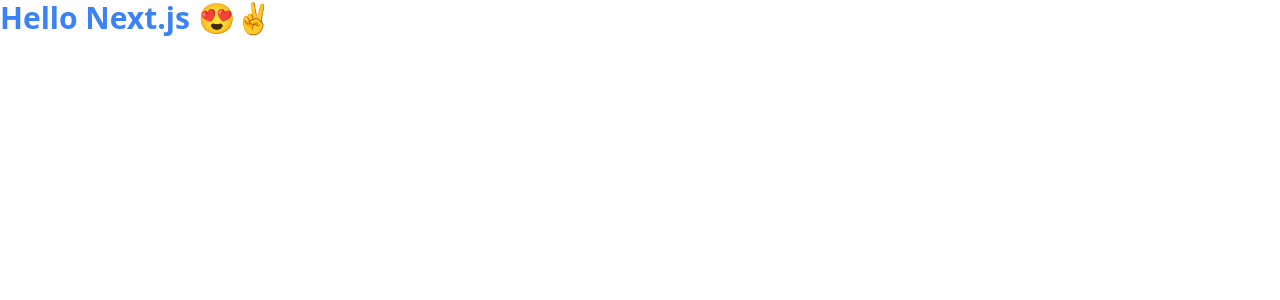
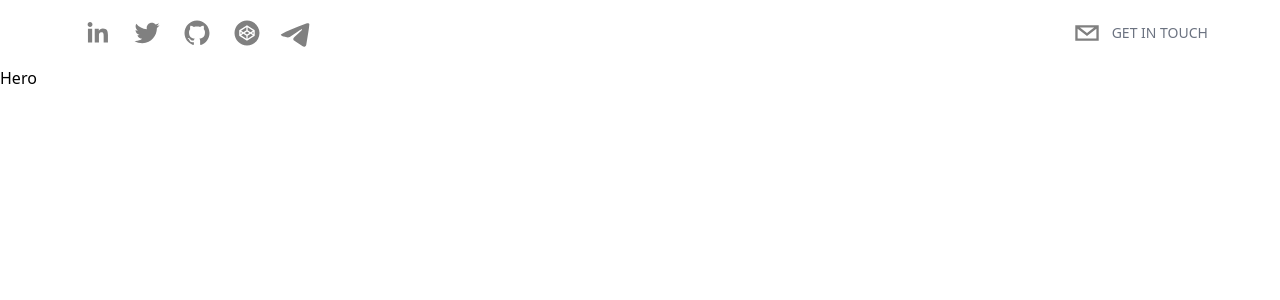
Before and after one commit to And4Web/nextjs-portfolio-fam, a Next.js app: page / in a window 1280 px wide. Shown: the top 300 px of the page. Built offline with nearby package versions, Linux system fonts and the light colour scheme.

Commit message:
Header created using react social icons for social icons and  framer motion for animation

```diff
--- /dev/null
+++ b/components/Header.tsx
@@ -0,0 +1,56 @@
+import React from 'react';
+import { SocialIcon } from 'react-social-icons';
+import {motion} from 'framer-motion';
+
+type Props = {}
+
+function Header({}: Props) {
+  return (
+    <header className='sticky p-2 top-0 flex items-start justify-between max-w-6xl mx-auto xl:items-center'>
+      <motion.div
+      initial={{
+        x: -500,
+        opacity: 0,
+        scale: 0.5
+      }}
+      animate= {{
+        x: 0,
+        opacity: 1,
+        scale: 1
+      }}
+      transition={{
+        duration: 1.5
+      }}
+      className='flex flex-row items-center'>
+        {/* Social Icons */}
+        <SocialIcon url="https://www.linkedin.com/in/And4Web" network='linkedin' bgColor="transparent" fgColor='gray' />
+        <SocialIcon url="" network="twitter" bgColor="transparent" fgColor="gray" />
+        <SocialIcon url="" network="github" bgColor="transparent" fgColor="gray" />
+        <SocialIcon url="" network="codepen" bgColor="transparent" fgColor='gray' />
+        <SocialIcon url="" network="telegram" bgColor="transparent" fgColor="gray" />
+        {/* <SocialIcon url="" network="upwork" bgColor='white' fgColor='gray' />        */}
+      </motion.div>
+
+      <motion.div
+      initial={{
+        x: 500,
+        opacity: 0,
+        scale: 0.5
+      }}
+      animate= {{
+        x: 0,
+        opacity: 1,
+        scale: 1
+      }}
+      transition={{
+        duration: 1.5
+      }}
+      className='flex flex-row items-center text-gray-300 cursor-pointer'>
+        <SocialIcon network="email"bgColor="transparent" fgColor='gray' />
+        <p className='uppercase hidden md:inline-flex text-sm text-gray-500'>Get in touch</p>
+      </motion.div>
+    </header>
+  )
+}
+
+export default Header
--- /dev/null
+++ b/components/Hero.tsx
@@ -0,0 +1,11 @@
+import React from 'react'
+
+type Props = {}
+
+function Hero({}: Props) {
+  return (
+    <div>Hero</div>
+  )
+}
+
+export default Hero
--- a/package.json
+++ b/package.json
@@ -14,9 +14,12 @@
     "@types/react-dom": "18.0.11",
     "eslint": "8.35.0",
     "eslint-config-next": "13.2.3",
+    "framer-motion": "^10.0.1",
     "next": "13.2.3",
     "react": "18.2.0",
     "react-dom": "18.2.0",
+    "react-simple-typewriter": "^5.0.1",
+    "react-social-icons": "^5.15.0",
     "typescript": "4.9.5"
   },
   "devDependencies": {
--- a/pages/index.tsx
+++ b/pages/index.tsx
@@ -2,6 +2,9 @@
 import Image from "next/image";
 import { Inter } from "next/font/google";
 // import styles from "@/styles/Home.module.css";
+
+import Header from "@/components/Header";
+import Hero from "@/components/Hero";
 
 const inter = Inter({ subsets: ["latin"] });
 
@@ -11,11 +14,30 @@
       <Head>
         <title>Anand Shukla</title>
       </Head>
-      <main>
-        <div>
-          <h1 className="text-3xl font-bold text-blue-500">Hello Next.js 😍✌</h1>
-        </div>
-      </main>
+
+      {/* Header */}
+      <Header/>
+      {/* Hero */}
+      <section id="hero">
+        <Hero/>
+      </section>
+
+      {/* About */}
+
+
+      {/* Experience */}
+
+
+      {/* Skills */}
+
+
+      {/* Projects */}
+
+
+      {/* Contact Me */}
+
+
+      {/* Footer */}
     </>
   );
 }
```
Also changed, not shown: 1 other file (tests, documents, lock files or other folders).
